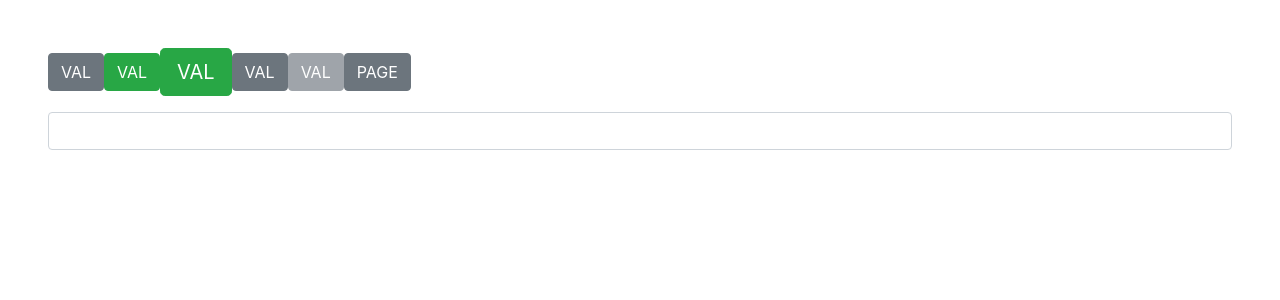
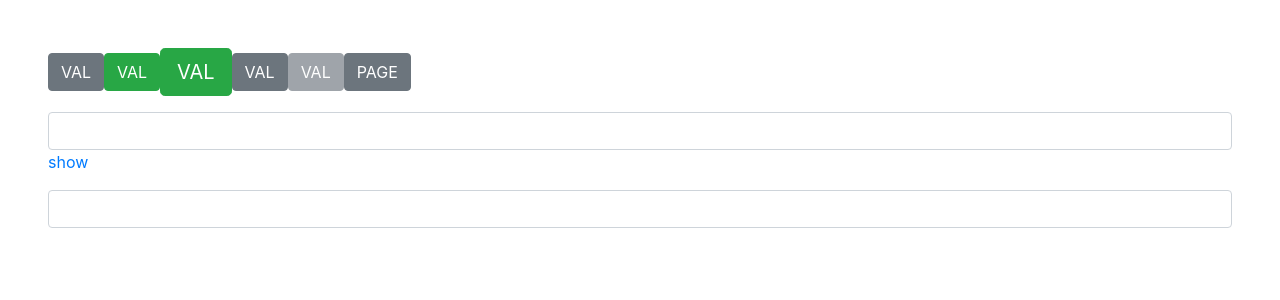
Before and after one commit to begimov/VueComponentsLib, a Vue app: page / in a window 1280 px wide. Shown: the top 300 px of the page. Built offline with nearby package versions, Linux system fonts and the light colour scheme.

Commit message:
hiding and showing password implemented in InputCmp

```diff
--- a/src/components/basic/InputCmp.vue
+++ b/src/components/basic/InputCmp.vue
@@ -1,14 +1,26 @@
 <template>
-    <input
-        :name="name"
-        :id="name"
-        :type="type"
-        class="form-control"
-    >
+    <div>
+        <input
+            :name="name"
+            :id="name"
+            :type="inputType"
+            class="form-control"
+        >
+        <p>
+            <a href="#" v-if="type === 'password'" @click.prevent="showPassword = !showPassword">
+                {{ showPasswordSwitchText }}
+            </a>
+        </p>
+    </div>
 </template>
 
 <script>
 export default {
+    data () {
+        return {
+            showPassword: false
+        }
+    },
     props: {
         'name': {
             required: true,
@@ -19,6 +31,14 @@ export default {
             type: String,
             default: 'text'
         }
+    },
+    computed: {
+        inputType () {
+            return this.showPassword ? 'text' : this.type
+        },
+        showPasswordSwitchText () {
+            return this.showPassword ? 'hide' : 'show'
+        }
     }
 }
 </script>
--- a/src/views/Home.vue
+++ b/src/views/Home.vue
@@ -13,6 +13,7 @@
 
     <p>
       <input-cmp type="password" name="password" />
+      <input-cmp name="name" />
     </p>
   </div>
 </template>
```
